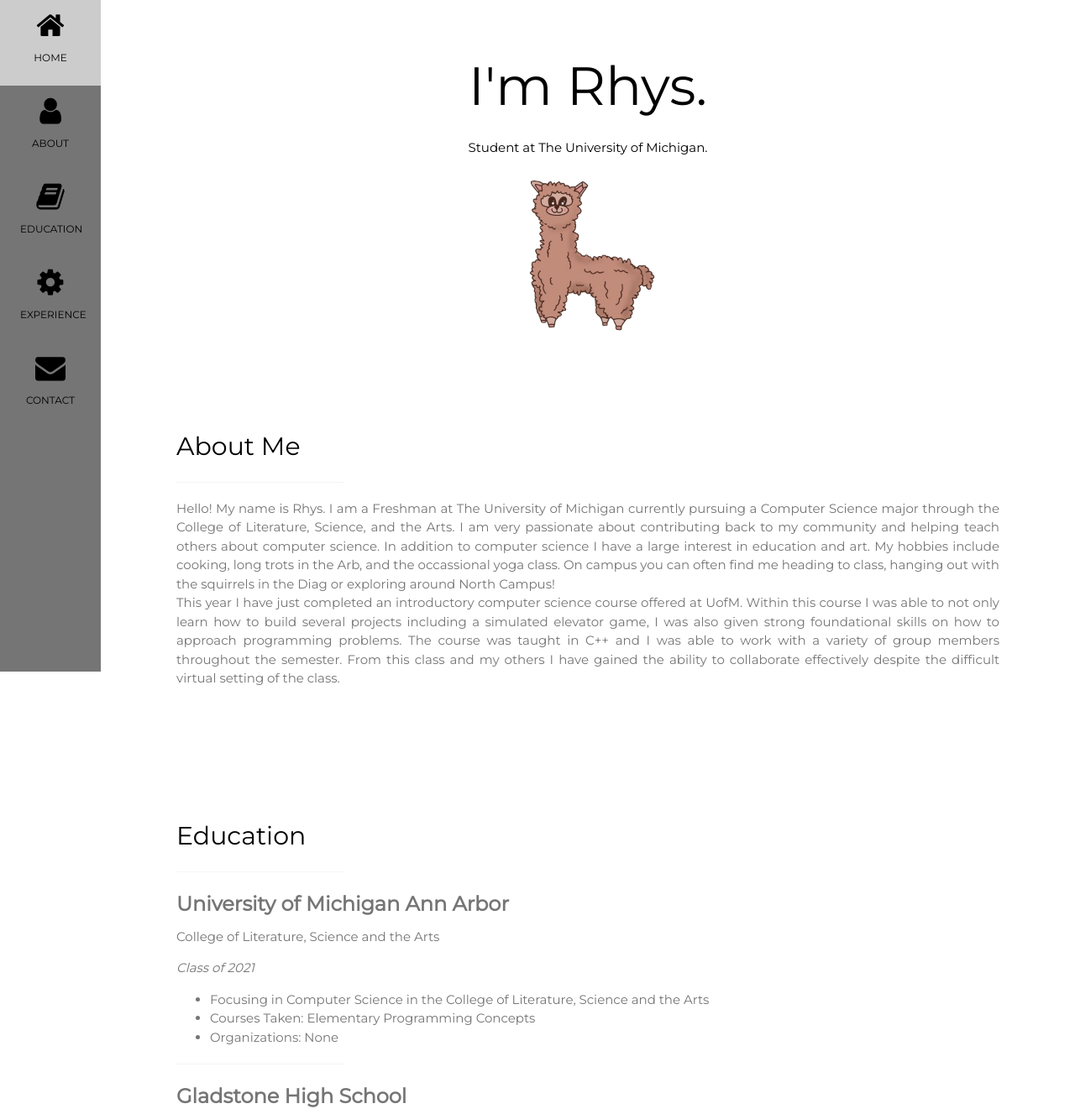
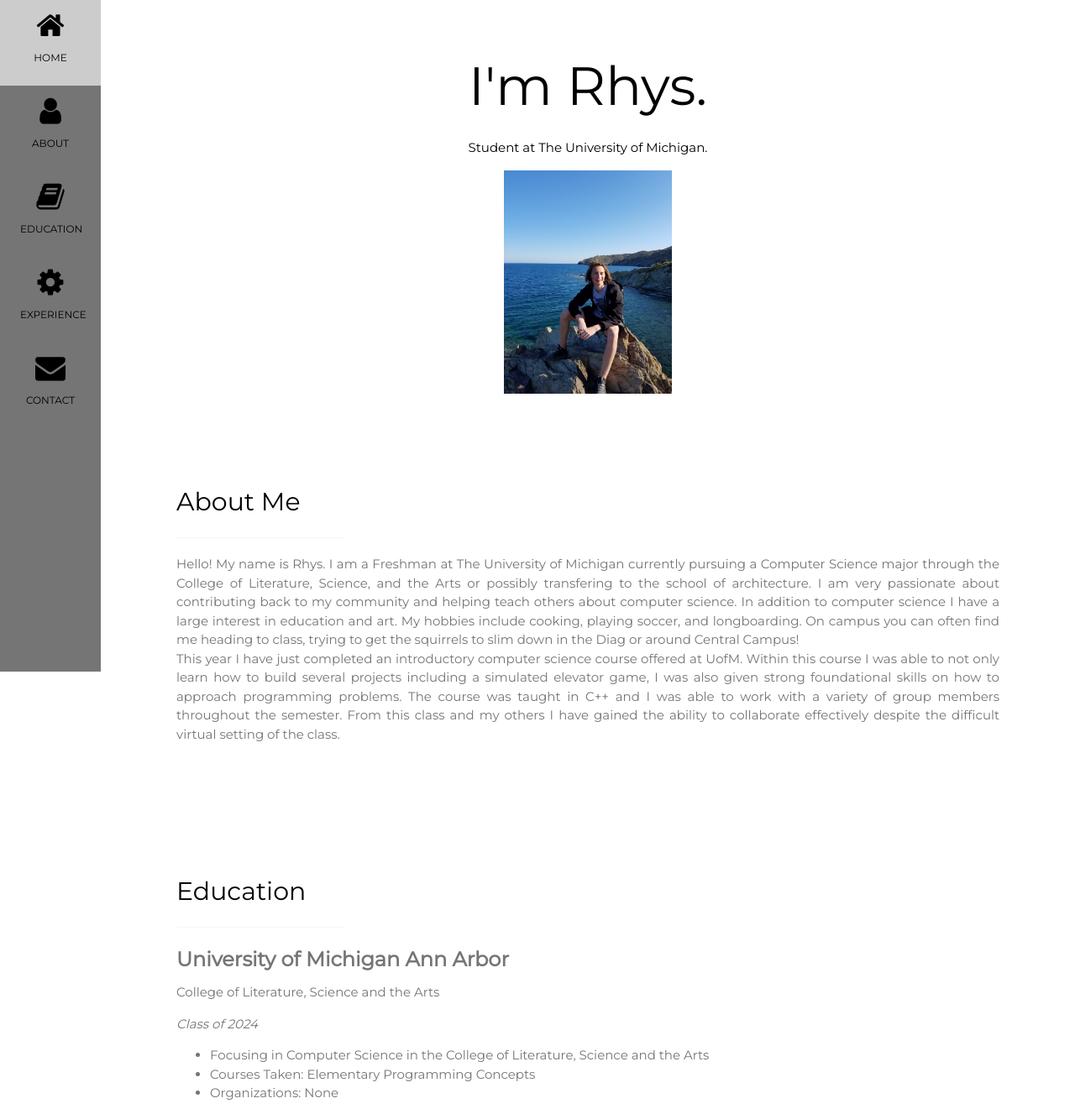
Before and after one commit to rwastell/rwastell.github.io, a plain HTML site: page index.html in a window 1280 px wide. Shown: the top 1327 px of the page at 84% size. Drawn offline with nearby package versions, Linux system fonts and the light colour scheme.

Commit message:
Added Picture of Me

```diff
--- a/index.html
+++ b/index.html
@@ -59,7 +59,7 @@ https://www.w3schools.com/w3css/4/w3.css
   <header class="w3-container w3-padding-32 w3-center w3-white" id="home">
     <h1 class="w3-jumbo">I'm Rhys.</h1>
     <p>Student at The University of Michigan.</p>
-    <img src="./llama-1.png" alt="boy" class="w3-image" width="200" height="200">
+    <img src="./Rhys in Caraques.jpg" alt="boy" class="w3-image" width="200" height="200">
   </header>
 
   <!-- About Section -->
@@ -67,7 +67,7 @@ https://www.w3schools.com/w3css/4/w3.css
     <h2 class="w3-text-black">About Me</h2>
     <hr style="width:200px" class="w3-opacity">
     <!-- EDIT THIS SECTION TO CHANGE YOUR ABOUT ME -->
-    <p> Hello! My name is Rhys. I am a Freshman at The University of Michigan currently pursuing a Computer Science major through the College of Literature, Science, and the Arts. I am very passionate about contributing back to my community and helping teach others about computer science. In addition to computer science I have a large interest in education and art. My hobbies include cooking, long trots in the Arb, and the occassional yoga class. On campus you can often find me heading to class, hanging out with the squirrels in the Diag or exploring around North Campus!
+    <p> Hello! My name is Rhys. I am a Freshman at The University of Michigan currently pursuing a Computer Science major through the College of Literature, Science, and the Arts or possibly transfering to the school of architecture. I am very passionate about contributing back to my community and helping teach others about computer science. In addition to computer science I have a large interest in education and art. My hobbies include cooking, playing soccer, and longboarding. On campus you can often find me heading to class, trying to get the squirrels to slim down in the Diag or around Central Campus!
     <br />
     This year I have just completed an introductory computer science course offered at UofM. Within this course  I was able to not only learn how to build several projects including a simulated elevator game, I was also given strong foundational skills on how to approach programming problems. The course was taught in C++ and I was able to work with a variety of group members throughout the semester. From this class and my others I have gained the ability to collaborate effectively despite the difficult virtual setting of the class.
     </p>
@@ -82,7 +82,7 @@ https://www.w3schools.com/w3css/4/w3.css
     <!-- EDIT THIS SECTION TO CHANGE YOUR College info -->
     <h3><b>University of Michigan Ann Arbor</b></h3>
     College of Literature, Science and the Arts
-    <p><i>Class of 2021</i></p>
+    <p><i>Class of 2024</i></p>
     <ul>
       <li>Focusing in Computer Science in the College of Literature, Science and the Arts</li>
       <li>Courses Taken: Elementary Programming Concepts </li>
@@ -120,7 +120,7 @@ https://www.w3schools.com/w3css/4/w3.css
     <ul>
       <li>Assisted boaters in docking</li>
       <li>Perfected many skills</li>
-      <li>Strengthened bond with many vendors and third-party supporters of Best Buddies</li>
+      <li>Dealt with many annoying customers in a respectful way</li>
     </ul>
 
 
```
Also changed, not shown: Rhys in Caraques.jpg (added).
